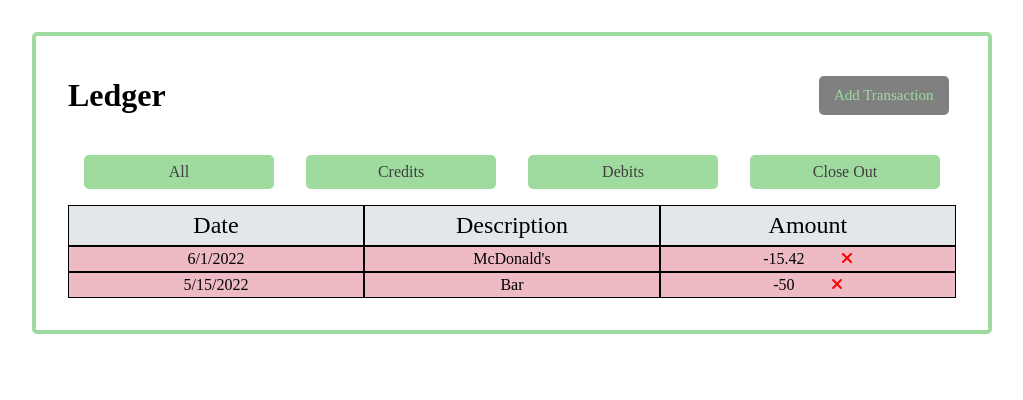
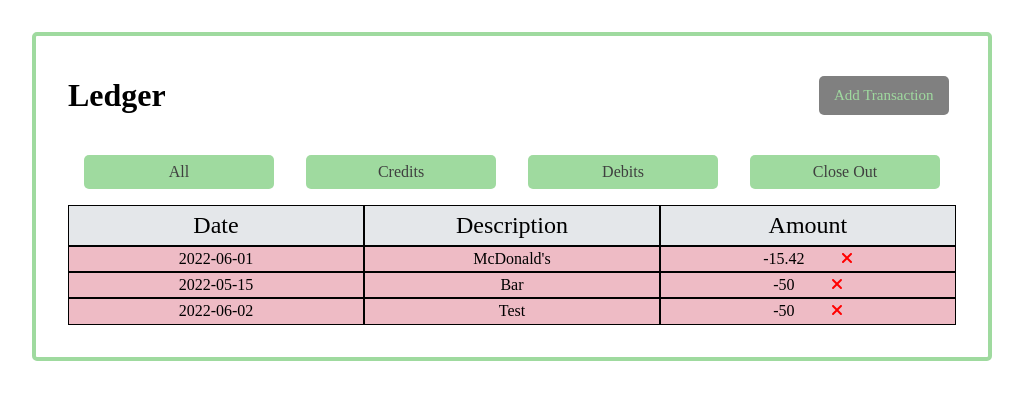
Before and after one commit to BlairHBris/ledger-capstone, an Angular app: page /debits in a window 1280 px wide. Shown: the top 400 px of the page, without its empty margins (128-1151 px from the left). Built offline with nearby package versions, Linux system fonts and the light colour scheme; data requests are answered from the project's data file; a web font is replaced by a local one.

Commit message:
Change type to date

```diff
--- a/db.json
+++ b/db.json
@@ -3,30 +3,37 @@
     {
       "id": 1,
       "credit": false,
-      "date": "6/1/2022",
+      "date": "2022-06-01",
       "description": "McDonald's",
       "amount": -15.42
     },
     {
       "id": 2,
       "credit": true,
-      "date": "5/31/2022",
+      "date": "2022-05-31",
       "description": "Paycheck",
       "amount": 1000
     },
     {
-      "date": "5/15/2022",
+      "date": "2022-05-15",
       "description": "Bar",
       "amount": -50,
       "credit": false,
       "id": 3
     },
     {
-      "date": "5/15/2022",
+      "date": "2022-05-15",
       "description": "Paycheck",
       "amount": 1000,
       "credit": true,
       "id": 5
+    },
+    {
+      "date": "2022-06-02",
+      "description": "Test",
+      "amount": -50,
+      "credit": false,
+      "id": 6
     }
   ]
 }
--- a/src/app/components/add-transaction/add-transaction.component.html
+++ b/src/app/components/add-transaction/add-transaction.component.html
@@ -1,7 +1,7 @@
 <form *ngIf="showAddTransaction" (ngSubmit)="submit()">
     <div class="form-area">
         <label for="text">Transaction Date</label>
-        <input type="text" name="date" [(ngModel)]="date" id="date" placeholder="Add Transaction Date">
+        <input type="date" name="date" [(ngModel)]="date" id="date" placeholder="Add Transaction Date">
     </div>
     <div class="form-area">
         <label for="text">Transaction Description</label>
```
